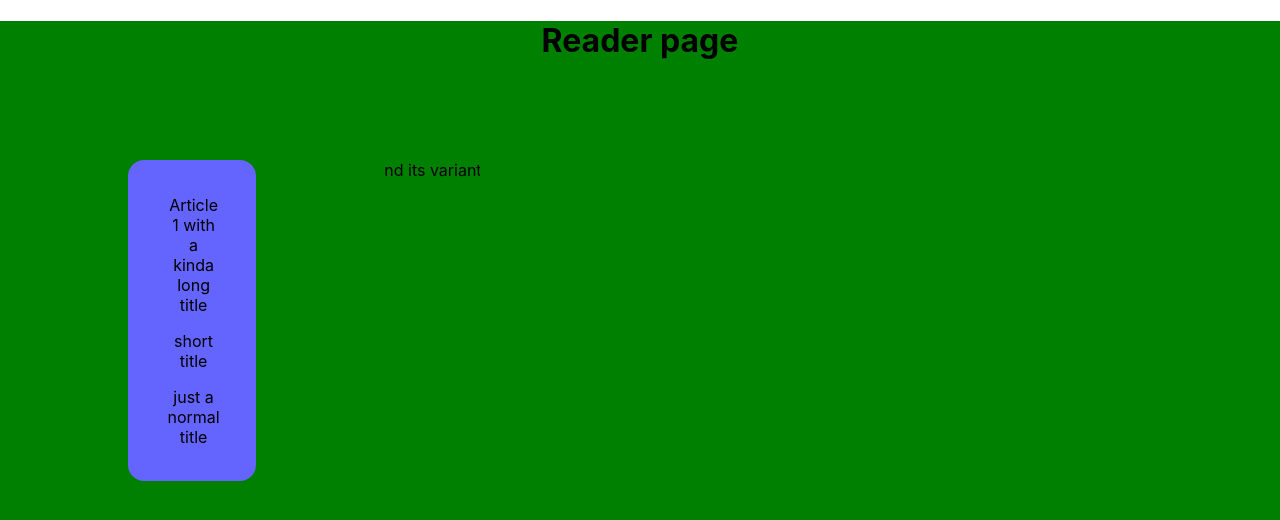
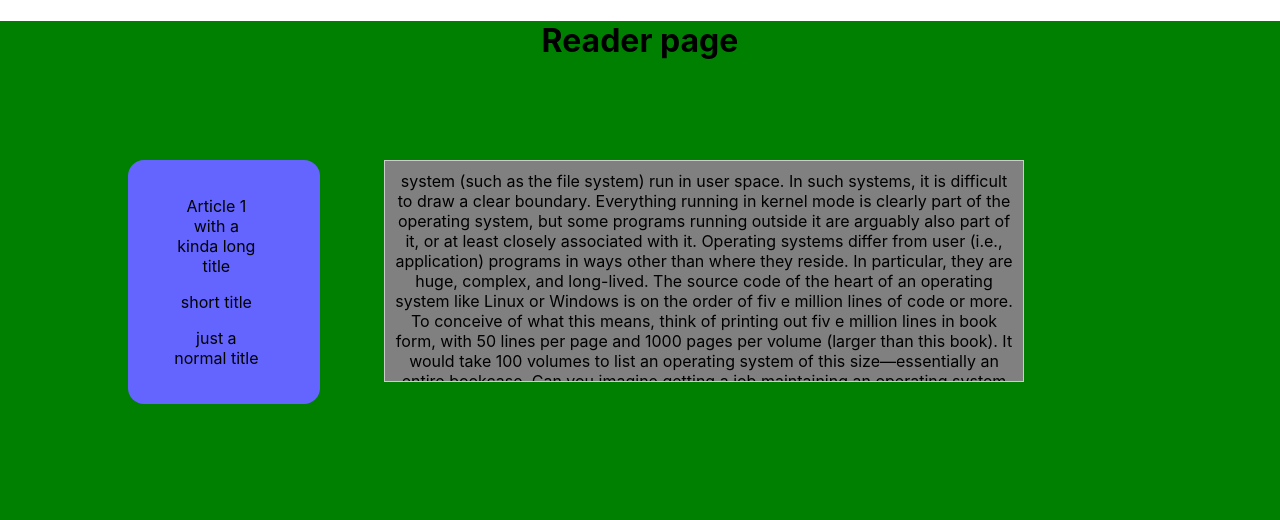
Before and after one commit to shubmi02/racingSpartan, a React (Create React App) app in the folder front-end/: page /reader in a window 1280 px wide. Shown: the top 520 px of the page. Built offline with nearby package versions, Linux system fonts and the light colour scheme.

Commit message:
TextViewer update

```diff
--- a/front-end/src/components/TestViewer.css
+++ /dev/null
@@ -1,12 +0,0 @@
-
-.sliding-text-window {
-    overflow: hidden;
-    width: 75%;
-    height: 75%; /* Adjust the height as needed */
-  }
-
-  .text-content {
-    display: inline-block;
-    white-space: nowrap;
-    transition: transform 0.3s ease-out;
-  }
--- a/front-end/src/components/TextViewer.js
+++ b/front-end/src/components/TextViewer.js
@@ -1,23 +1,16 @@
-import React, { useState, useEffect } from 'react';
-import './TestViewer.css'; // Import the CSS file
+import React from 'react';
 
 const TextViewer = ({ text }) => {
-  const [position, setPosition] = useState(0);
+  return (
 
-  useEffect(() => {
-    const interval = setInterval(() => {
-      // Update the position to create a sliding effect
-      setPosition((prevPosition) => (prevPosition === 100 ? 0 : prevPosition + 1));
-    }, 30);
-
-    return () => clearInterval(interval);
-  }, []);
-
-  return (
-    <div className="sliding-text-window">
-      <div className="text-content" style={{ transform: `translateX(-${position}%)` }}>
-        {text}
-      </div>
+    <div style={{ maxHeight: '50%',
+      overflow: 'auto',
+      border: '1px solid #ccc',
+      padding: '10px',
+      backgroundColor: 'grey',
+      display: 'flex'
+    }}>
+      {text}
     </div>
   );
 };
--- a/front-end/src/pages/Reader.js
+++ b/front-end/src/pages/Reader.js
@@ -65,10 +65,10 @@ class Reader extends React.Component {
             <div>
                 <h1> Reader page </h1>
                 <div >
-                    <CoolDiv element={element2} up={20} left={10} width={10} height = {20}/>
+                    <CoolDiv element={element2} up={20} left={10} width={15} height = {20}/>
                 </div>
                 <div >
-                    <CoolDiv element={element3} up={20} left={30} width={10} height = {20}/>
+                    <CoolDiv element={element3} up={20} left={30} width={50} height = {50}/>
                 </div>
             </div>
         );
```
